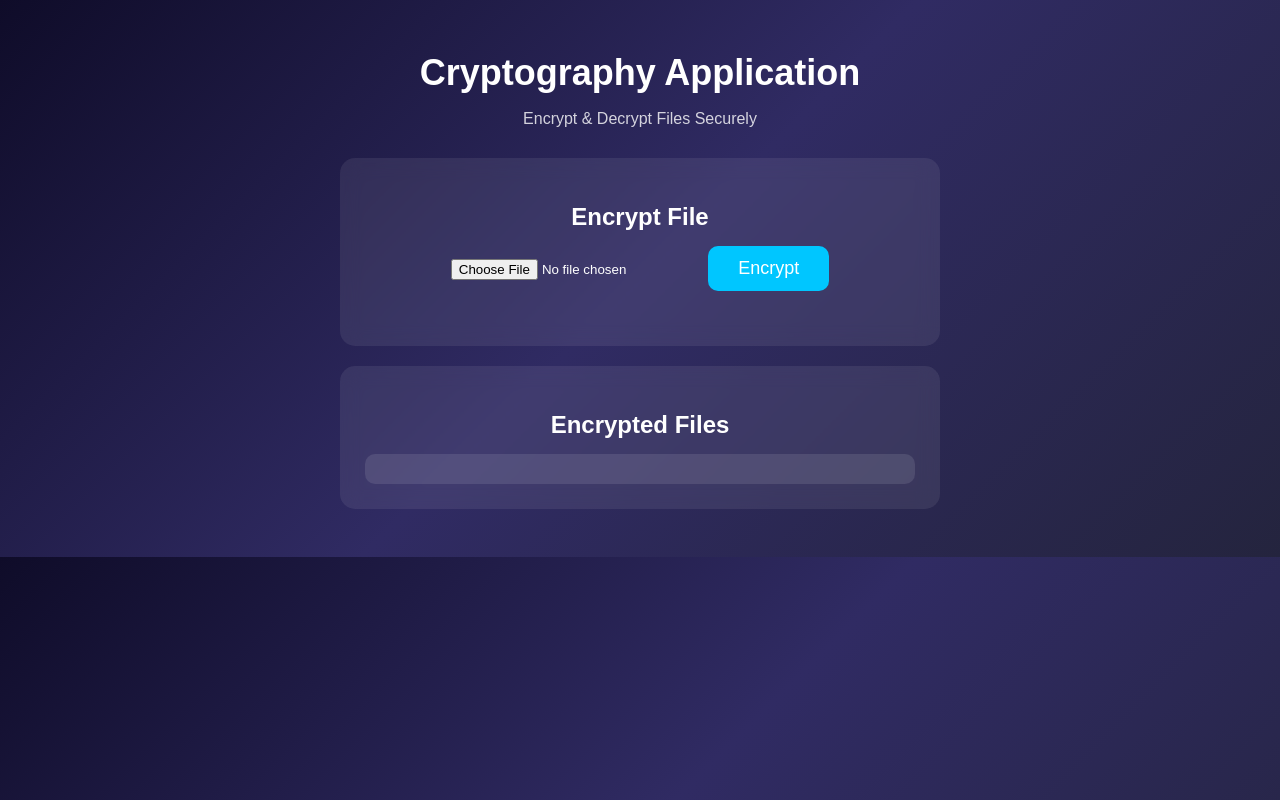
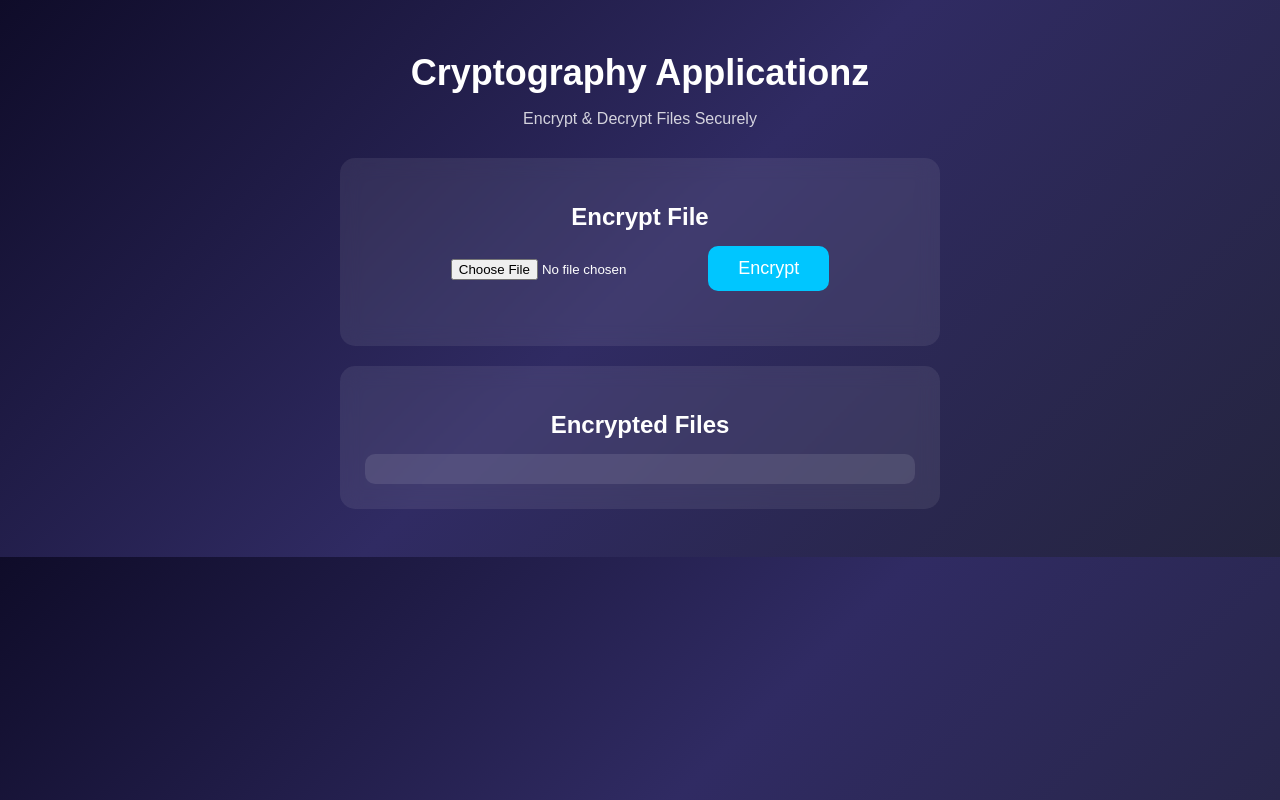
Before and after one commit to Agni2018/Crypto-app, a website: page public/index.html in a window 1280 px wide. Drawn offline with Linux system fonts and the light colour scheme; no server answers.

```diff
--- a/public/index.html
+++ b/public/index.html
@@ -7,7 +7,7 @@
 <body>
 
 <div class="container">
-    <h1> Cryptography Application</h1>
+    <h1> Cryptography Applicationz</h1>
     <p>Encrypt & Decrypt Files Securely</p>
 
     <div class="card">
```
